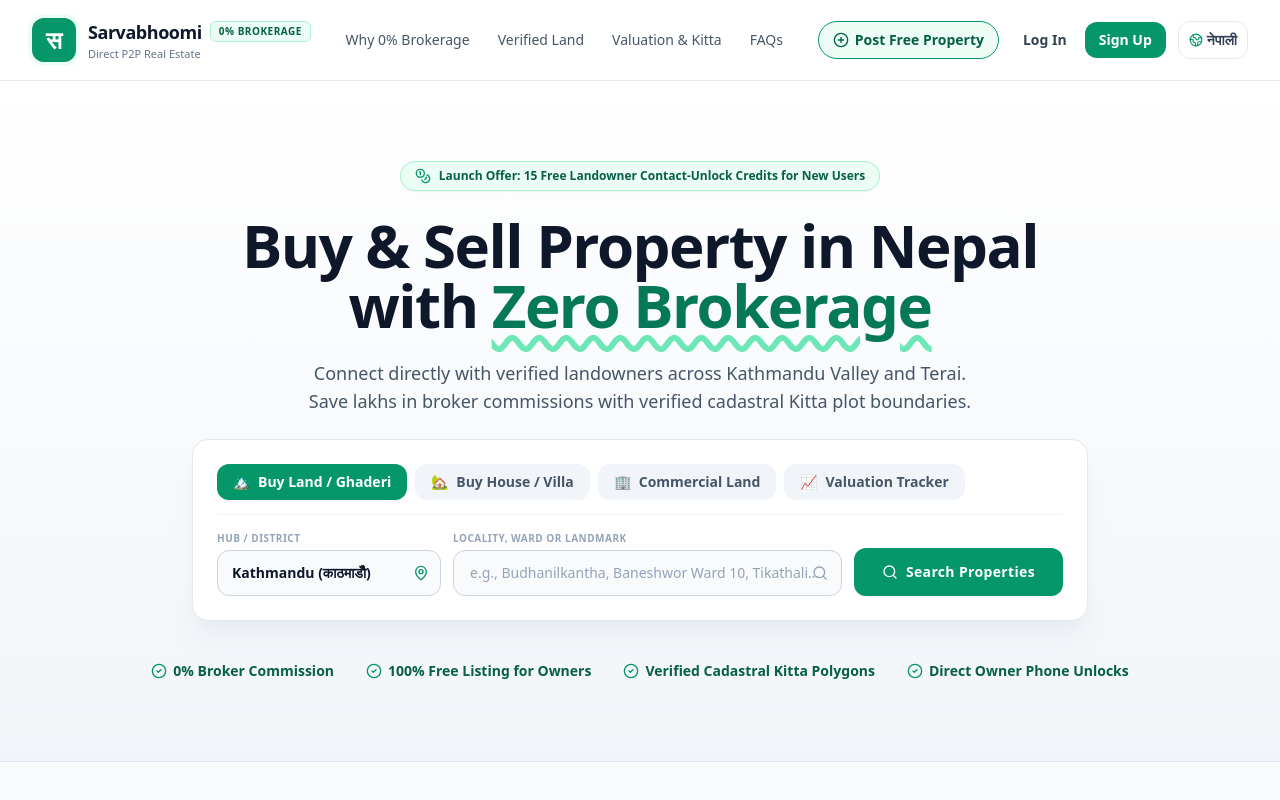
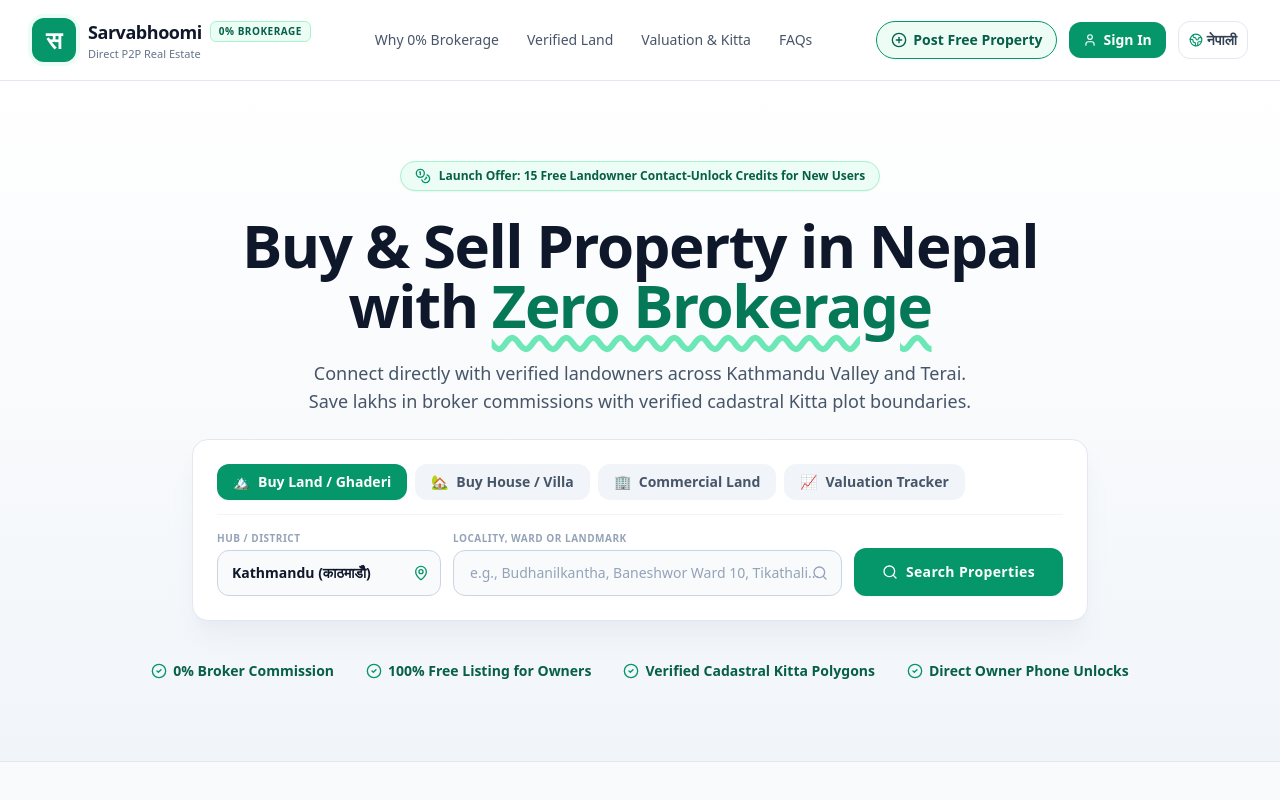
Before and after one commit to Snehil208001/Sarvabhoomi, a Next.js app in the folder apps/web/: page / in a window 1280 px wide. Shown: the top 800 px of the page. Built offline with nearby package versions, Linux system fonts and the light colour scheme; no server answers.

Commit message:
refactor(navbar): unify login and signup into single space-saving Sign In button

```diff
--- a/apps/web/src/app/page.tsx
+++ b/apps/web/src/app/page.tsx
@@ -193,23 +193,15 @@ export default function HomePage() {
                 </button>
               </div>
             ) : (
-              <div className="flex items-center gap-1 sm:gap-1.5">
-                {/* Log In Link */}
-                <Link
-                  href="/auth?mode=login"
-                  className="px-2.5 sm:px-3 py-1.5 sm:py-2 text-xs sm:text-sm font-semibold text-slate-700 hover:text-emerald-700 hover:bg-slate-100 rounded-lg transition-colors whitespace-nowrap"
-                >
-                  {lang === 'en' ? 'Log In' : 'लगइन'}
-                </Link>
-
-                {/* Sign Up Primary CTA Button */}
-                <Link
-                  href="/auth?mode=signup"
-                  className="px-3 sm:px-3.5 py-1.5 sm:py-2 rounded-xl bg-emerald-600 hover:bg-emerald-700 active:bg-emerald-800 text-white text-xs sm:text-sm font-bold transition-all shadow-xs hover:shadow-sm active:scale-95 whitespace-nowrap"
-                >
-                  {lang === 'en' ? 'Sign Up' : 'साइन अप'}
-                </Link>
-              </div>
+              /* Single Unified Auth Button (Saves Space, Handles Both Login & Signup via Phone OTP) */
+              <Link
+                href="/auth"
+                className="flex items-center gap-1.5 px-3 sm:px-3.5 py-1.5 sm:py-2 rounded-xl bg-emerald-600 hover:bg-emerald-700 active:bg-emerald-800 text-white text-xs sm:text-sm font-bold transition-all shadow-xs hover:shadow-sm active:scale-95 whitespace-nowrap"
+                title={lang === 'en' ? 'Log in or Create an Account' : 'लगइन वा नयाँ खाता'}
+              >
+                <User className="w-3.5 h-3.5" />
+                <span>{lang === 'en' ? 'Sign In' : 'साइन इन'}</span>
+              </Link>
             )}
 
             {/* Bilingual Switcher */}
```
